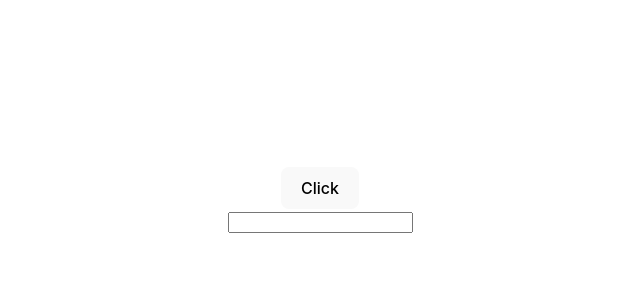
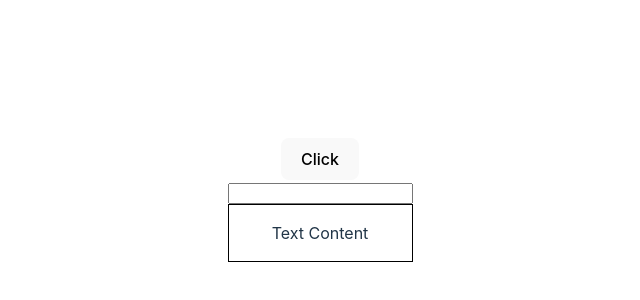
Before and after one commit to travisburns/TypescriptReactTutorial, a React (Vite) app in the folder reactTypescriptTutorial/: page / in a window 1280 px wide. Shown: the part 200-500 px from the top of the page, without its empty margins (320-960 px from the left). Built offline with nearby package versions, Linux system fonts and the light colour scheme.

Commit message:
Learned prop styling

```diff
--- a/reactTypescriptTutorial/src/App.tsx
+++ b/reactTypescriptTutorial/src/App.tsx
@@ -10,6 +10,7 @@
 import Oscar from './components/Oscar'
 import Button from './components/Button'
 import Input from './components/Input'
+import Container from './components/Container'
 
 function App() {
   const personName = {
@@ -42,6 +43,7 @@
       }}
       />
       <Input value='' handleChange={(event) => console.log(event)} />
+      <Container styles={{border: '1px solid black', padding: '1rem'}} />
     </div>
   )
 }
--- /dev/null
+++ b/reactTypescriptTutorial/src/components/Container.tsx
@@ -0,0 +1,16 @@
+import React from 'react'
+
+type ContainerProps = {
+    styles: React.CSSProperties
+}
+
+
+
+const Container = (props: ContainerProps) => {
+  return (
+    <div style={props.styles}>Text Content </div>
+
+  )
+}
+
+export default Container
```
